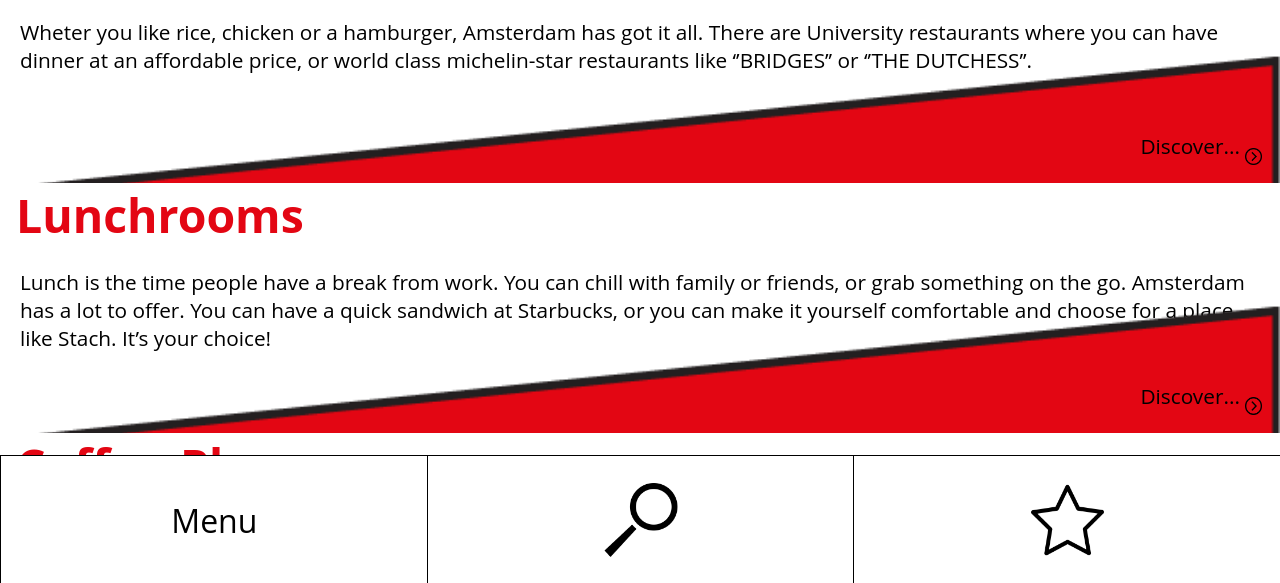
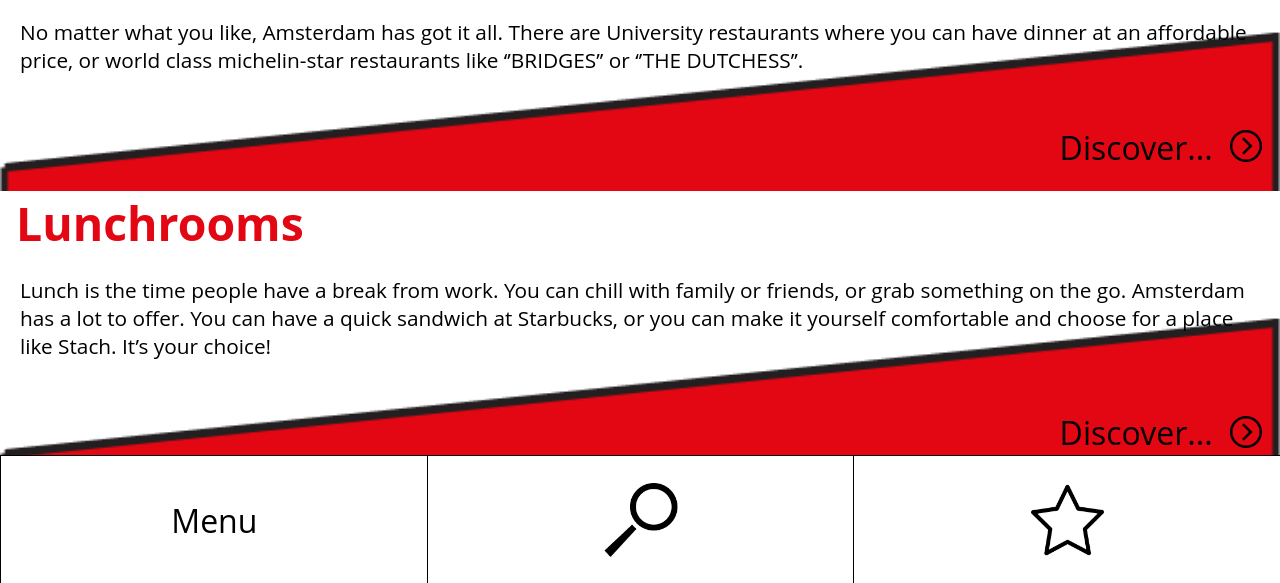
Before and after one commit to RonanDoeleman/internet-standaarden-website, a plain HTML site: page index.html in a window 1280 px wide. Shown: the part 217-800 px from the top of the page. Drawn offline with Linux system fonts and the light colour scheme.

Commit message:
position fixes

```diff
--- a/css/styles.css
+++ b/css/styles.css
@@ -88,16 +88,14 @@ p{
   padding: 0 20px;
 }
 
+
 .restaurants a,
 .coffee-places a,
 .lunchrooms a {
-  position: absolute;
-  bottom: 0;
-  left: 0;
-  right: 0;
+  margin-top: -4em;
   background-image: url(../images/Asset4.png);
   background-size: cover;
-  height: 8em;
+  height: 10em;
   text-decoration: none;
   display: flex;
   justify-content: flex-end;
@@ -110,7 +108,8 @@ p{
   text-align: right;
   color: black;
   padding: 0;
-  margin: 1.1em 0;
+  margin: 0.7em 0;
+  font-size: 2em;
 
 }
 
@@ -125,11 +124,11 @@ p{
 }
 
 .arrow{
-  width: 1.1em;
-  height: 1.1em;
+  width: 2em;
+  height: 2em;
   z-index: 3em;
   margin: 1.1em;
-  margin-left: 0.3em;
+  margin-bottom: 1.8em;
 }
 
 
@@ -253,6 +252,9 @@ hr{
   margin-bottom: 0.2em;
 }
 
+.vandobben h2{
+  margin-top: 1em;
+}
 .vandobben{
   margin-bottom: 3.3em;
   margin-top: 2em;
@@ -352,7 +354,7 @@ img.anzichtkaart {
 section.filter{
   width: 26em;
   border: 1px solid black;
-  margin-left: 10em;
+  margin-left: 10.6em;
   background: #e30613;
   margin-bottom: 3em;
 }
--- a/index.html
+++ b/index.html
@@ -31,7 +31,7 @@
       <section class="restaurants">
         <h2>Restaurants</h2>
 
-          <p>Wheter you like rice, chicken or a hamburger, Amsterdam has got it all. There are University restaurants where you can have dinner at an affordable price, or world class michelin-star restaurants like ‘’BRIDGES’’ or ‘’THE DUTCHESS’’.
+          <p>No matter what you like, Amsterdam has got it all. There are University restaurants where you can have dinner at an affordable price, or world class michelin-star restaurants like ‘’BRIDGES’’ or ‘’THE DUTCHESS’’.
           </p>
 
 
```
Also changed, not shown: detail.html (+2 -0 lines), favorieten.html (+2 -0 lines).
